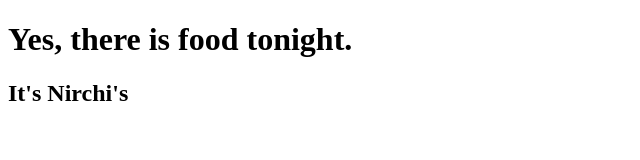
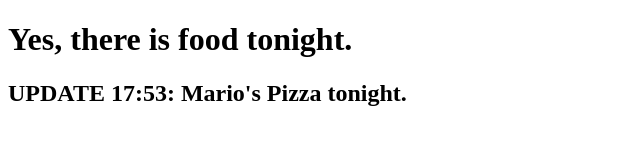
Before and after one commit to rohitkapur/istherefoodtonight, a plain HTML site: page index.html in a window 1280 px wide. Shown: the whole page, without its empty margins (0-640 px from the left). Drawn offline with Linux system fonts and the light colour scheme.

Commit message:
updated location

```diff
--- a/index.html
+++ b/index.html
@@ -5,6 +5,6 @@
     </head>
     <body>
         <h1>Yes, there is food tonight.</h1>
-        <h2>It's Nirchi's</h2>
+        <h2>UPDATE 17:53: Mario's Pizza tonight.</h2>
     </body>
 </html>
```
